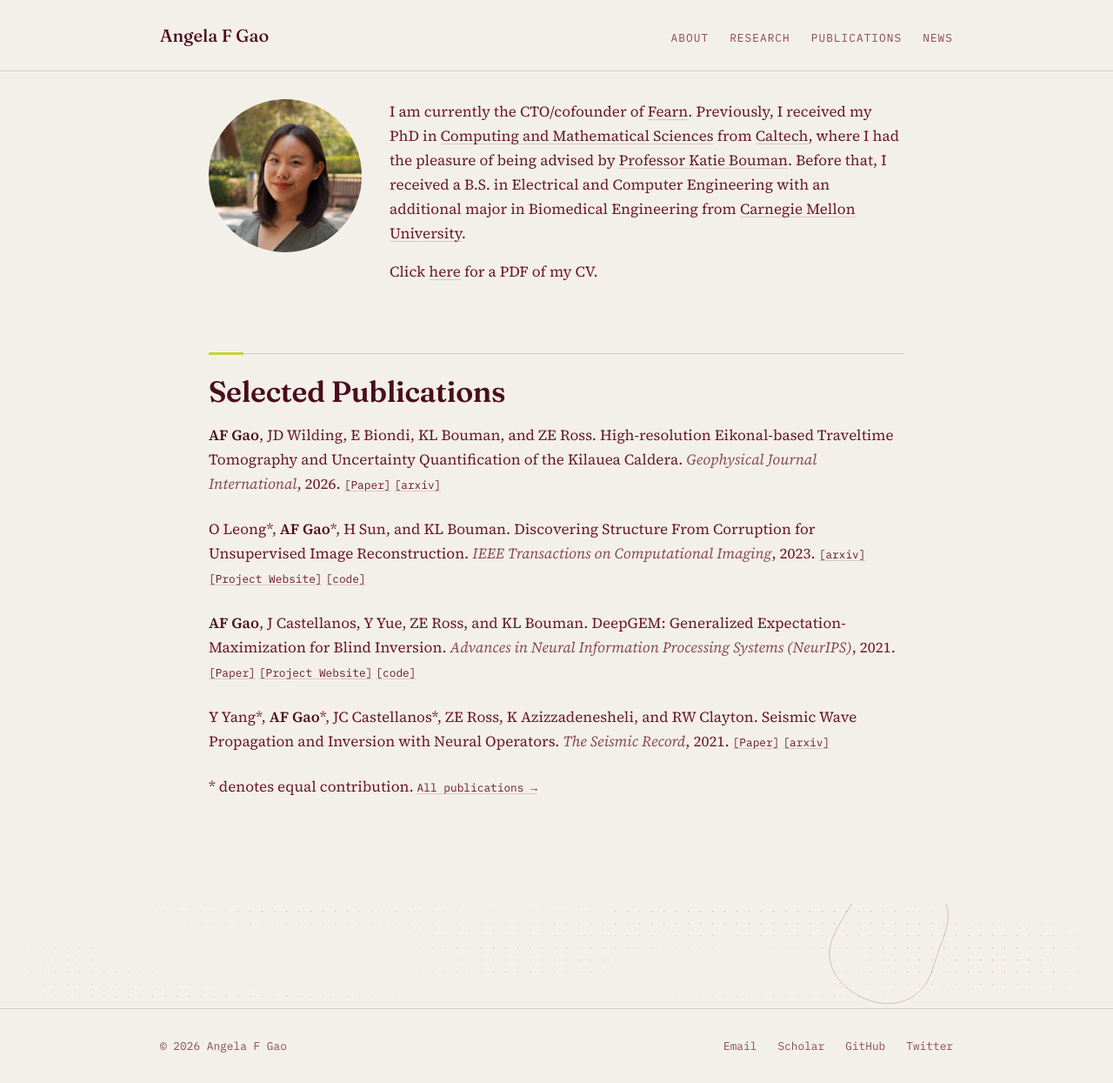
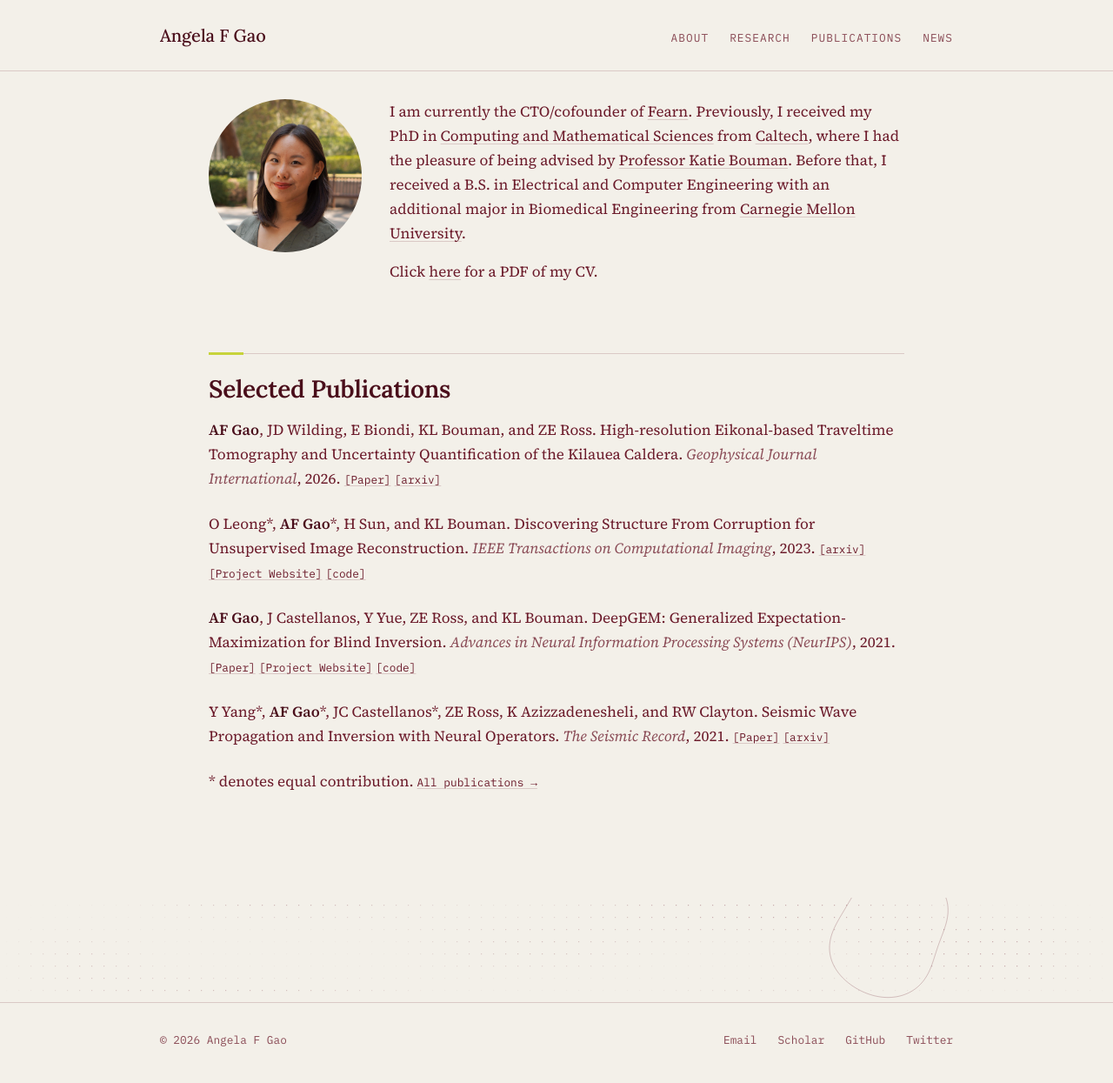
Before and after one commit to angelafgao/angelafgao.github.io, a Jekyll site: the page built from index.markdown, in a window 1280 px wide. Shown: the whole page at 87% size. Built offline with Jekyll 4.4.1, drawn with Linux system fonts in a browser that asks for light colours.

Commit message:
fix formatting

```diff
--- a/_includes/head.html
+++ b/_includes/head.html
@@ -23,6 +23,6 @@
 {% if site.twitter_username %}<meta name="twitter:site" content="@{{ site.twitter_username }}">{% endif %}
 <link rel="preconnect" href="https://fonts.googleapis.com">
 <link rel="preconnect" href="https://fonts.gstatic.com" crossorigin>
-<link rel="stylesheet" href="https://fonts.googleapis.com/css2?family=Fraunces:opsz,wght@9..144,400;9..144,500;9..144,600&family=Source+Serif+4:ital,opsz,wght@0,8..60,400;0,8..60,600;1,8..60,400&family=IBM+Plex+Mono:wght@400&display=swap">
+<link rel="stylesheet" href="https://fonts.googleapis.com/css2?family=Lora:ital,wght@0,400..700;1,400..700&family=Source+Serif+4:ital,opsz,wght@0,8..60,400;0,8..60,600;1,8..60,400&family=IBM+Plex+Mono:wght@400&display=swap">
 <link rel="stylesheet" href="{{ '/assets/css/site.css' | relative_url }}">
 {% feed_meta %}
--- a/assets/css/site.css
+++ b/assets/css/site.css
@@ -18,7 +18,7 @@
   --color-pop-soft: rgba(199, 211, 59, 0.5); /* the chartreuse at half strength: text selection */
 
   /* Type families (overridden live by the font lab in development) */
-  --font-heading: "Fraunces", Georgia, serif;
+  --font-heading: "Lora", Georgia, serif;
   --font-body: "Source Serif 4", Georgia, serif;
   --font-ui: "IBM Plex Mono", ui-monospace, monospace;
 
@@ -28,8 +28,8 @@
   --text-base: 1.0625rem;
   --text-lg: 1.25rem;
   --text-xl: 1.6rem;
-  --text-2xl: 2.1rem;
-  --text-3xl: 2.9rem;
+  --text-2xl: 1.75rem;
+  --text-3xl: 2.25rem;
 
   --leading-tight: 1.15;
   --leading-body: 1.65;
```
